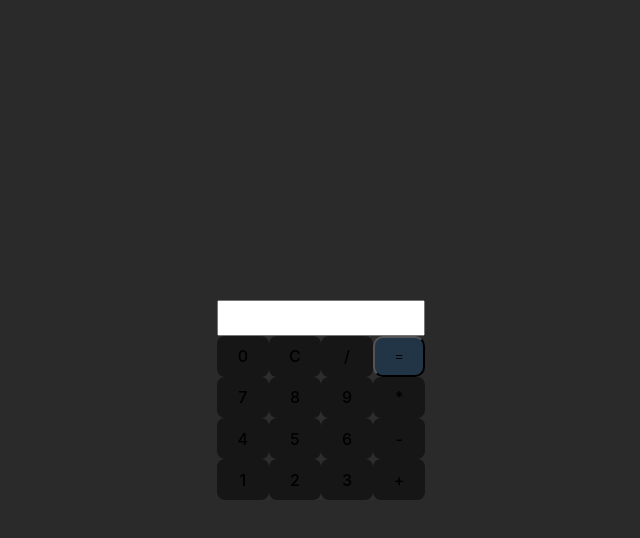
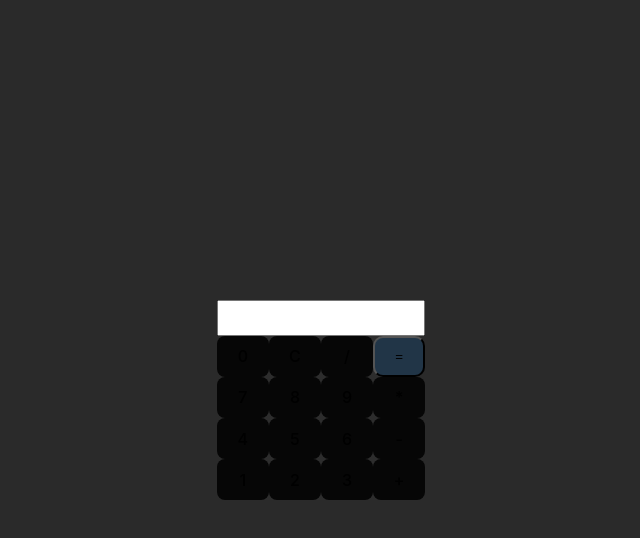
Before and after one commit to manyagaur/Multi-Calc, a React (Vite) app: page / in a window 1280 px wide. Both pictures are taken after a click on the button "Simple Calculator". Shown: the top 538 px of the page, without its empty margins (319-959 px from the left). Built offline with nearby package versions, Linux system fonts and the light colour scheme.

Commit message:
modified

```diff
--- a/src/index.css
+++ b/src/index.css
@@ -43,7 +43,7 @@ h1 {
   font-size: 1em;
   font-weight: 500;
   font-family: inherit;
-  background-color: #161616;
+  background-color: #060606;
   cursor: pointer;
   transition: border-color 0.25s;
 }
```
